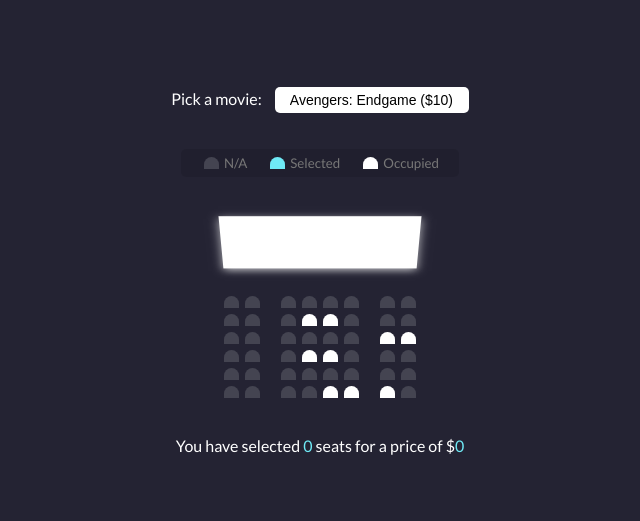
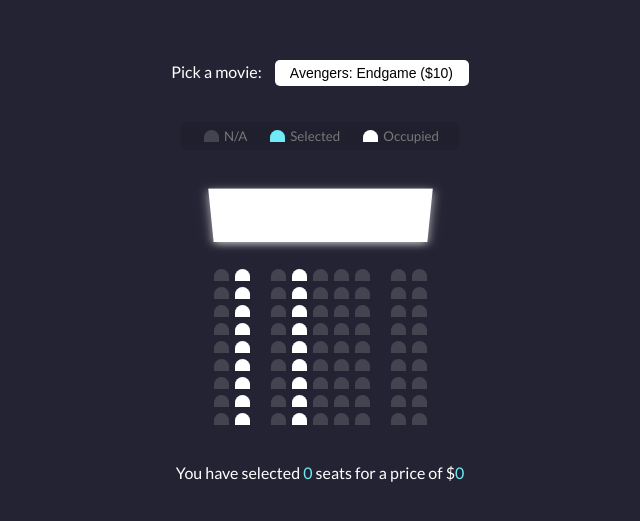
Before and after one commit to jam928/movie_seat_booking, a plain HTML site: page index.html in a window 1280 px wide. Shown: the part 137-658 px from the top of the page, without its empty margins (320-960 px from the left). Drawn offline with Linux system fonts and the light colour scheme.

Commit message:
updated index.html, style.css, and script.js

```diff
--- a/index.html
+++ b/index.html
@@ -35,72 +35,6 @@
 
     <div class="container">
       <div class="screen"></div>
-
-      <div class="row">
-        <div class="seat"></div>
-        <div class="seat"></div>
-        <div class="seat"></div>
-        <div class="seat"></div>
-        <div class="seat"></div>
-        <div class="seat"></div>
-        <div class="seat"></div>
-        <div class="seat"></div>
-      </div>
-
-      <div class="row">
-        <div class="seat"></div>
-        <div class="seat"></div>
-        <div class="seat"></div>
-        <div class="seat occupied"></div>
-        <div class="seat occupied"></div>
-        <div class="seat"></div>
-        <div class="seat"></div>
-        <div class="seat"></div>
-      </div>
-
-      <div class="row">
-        <div class="seat"></div>
-        <div class="seat"></div>
-        <div class="seat"></div>
-        <div class="seat"></div>
-        <div class="seat"></div>
-        <div class="seat"></div>
-        <div class="seat occupied"></div>
-        <div class="seat occupied"></div>
-      </div>
-
-      <div class="row">
-        <div class="seat"></div>
-        <div class="seat"></div>
-        <div class="seat"></div>
-        <div class="seat occupied"></div>
-        <div class="seat occupied"></div>
-        <div class="seat"></div>
-        <div class="seat"></div>
-        <div class="seat"></div>
-      </div>
-
-      <div class="row">
-        <div class="seat"></div>
-        <div class="seat"></div>
-        <div class="seat"></div>
-        <div class="seat"></div>
-        <div class="seat"></div>
-        <div class="seat"></div>
-        <div class="seat"></div>
-        <div class="seat"></div>
-      </div>
-
-      <div class="row">
-        <div class="seat"></div>
-        <div class="seat"></div>
-        <div class="seat"></div>
-        <div class="seat"></div>
-        <div class="seat occupied"></div>
-        <div class="seat occupied"></div>
-        <div class="seat occupied"></div>
-        <div class="seat"></div>
-      </div>
     </div>
 
     <p class="text">
@@ -109,6 +43,7 @@
         >0</span
       >
     </p>
+
     <script src="script.js"></script>
   </body>
 </html>
--- a/script.js
+++ b/script.js
@@ -1,10 +1,13 @@
 const container = document.querySelector(".container");
-const seats = document.querySelectorAll(".row .seat:not(.occupied)");
+let seats = document.querySelectorAll(".row .seat:not(.occupied)");
 const count = document.getElementById("count");
 const total = document.getElementById("total");
 const moviesSelect = document.getElementById("movie");
-
+const screen = document.querySelector(".screen");
 let ticketPrice = +moviesSelect.value;
+const numOfRows = 8;
+const numOfColumns = 8;
+let submitBtn, clearBtn;
 
 populateUI();
 
@@ -38,6 +41,32 @@ moviesSelect.addEventListener("change", e => {
 
 // get data from localstorage and populate UI
 function populateUI() {
+  // create row and columns
+  for (let i = 0; i <= numOfRows; i++) {
+    // create row element
+    let row = document.createElement("div");
+    row.className = "row";
+
+    // add columns
+    for (let j = 0; j <= numOfColumns; j++) {
+      // create column element
+      let column = document.createElement("div");
+      let random = getRandomInt(5);
+      column.className = "seat";
+      if (j == 1) {
+        column.classList.add("occupied");
+      }
+      if (j == 3) {
+        column.classList.add("occupied");
+      }
+
+      // append the column to the row
+      row.appendChild(column);
+      //   append row to container
+      container.appendChild(row);
+    }
+  }
+  seats = document.querySelectorAll(".row .seat:not(.occupied)");
   const selectedSeats = JSON.parse(localStorage.getItem("selectedSeats"));
 
   if (selectedSeats !== null && selectedSeats.length > 0) {
@@ -68,3 +97,9 @@ container.addEventListener("click", e => {
 });
 
 updatedSelectedCount();
+
+function submitSelectedSeats() {}
+
+function getRandomInt(max) {
+  return Math.floor(Math.random() * Math.floor(max));
+}
--- a/style.css
+++ b/style.css
@@ -113,3 +113,16 @@ p.text {
 p.text span {
   color: #6feaf6;
 }
+
+.btn {
+  position: absolute;
+  right: 0;
+  margin-top: 0.5rem;
+}
+
+.submit-btn {
+}
+
+.clear-btn {
+  margin-left: 1rem;
+}
```
